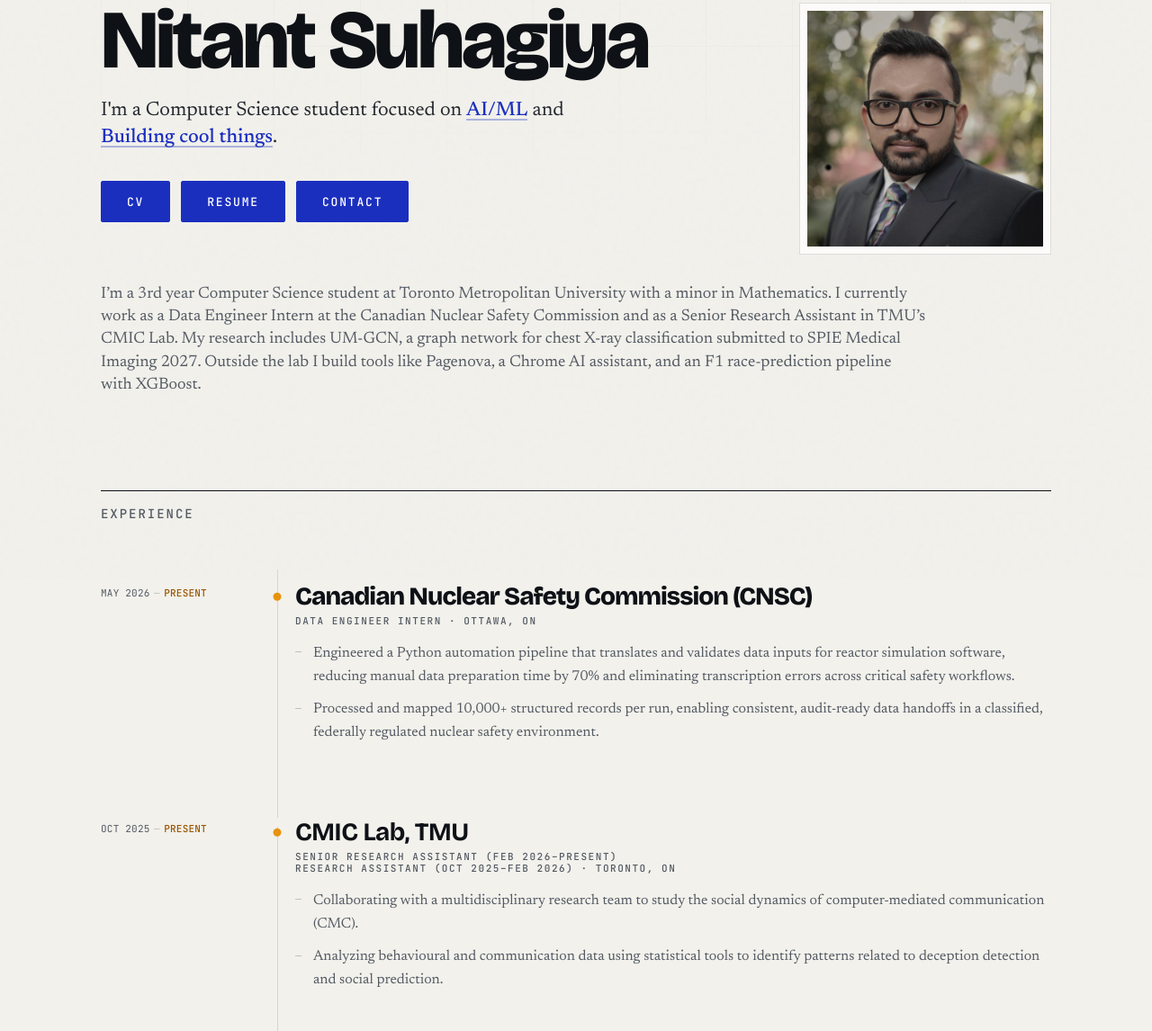
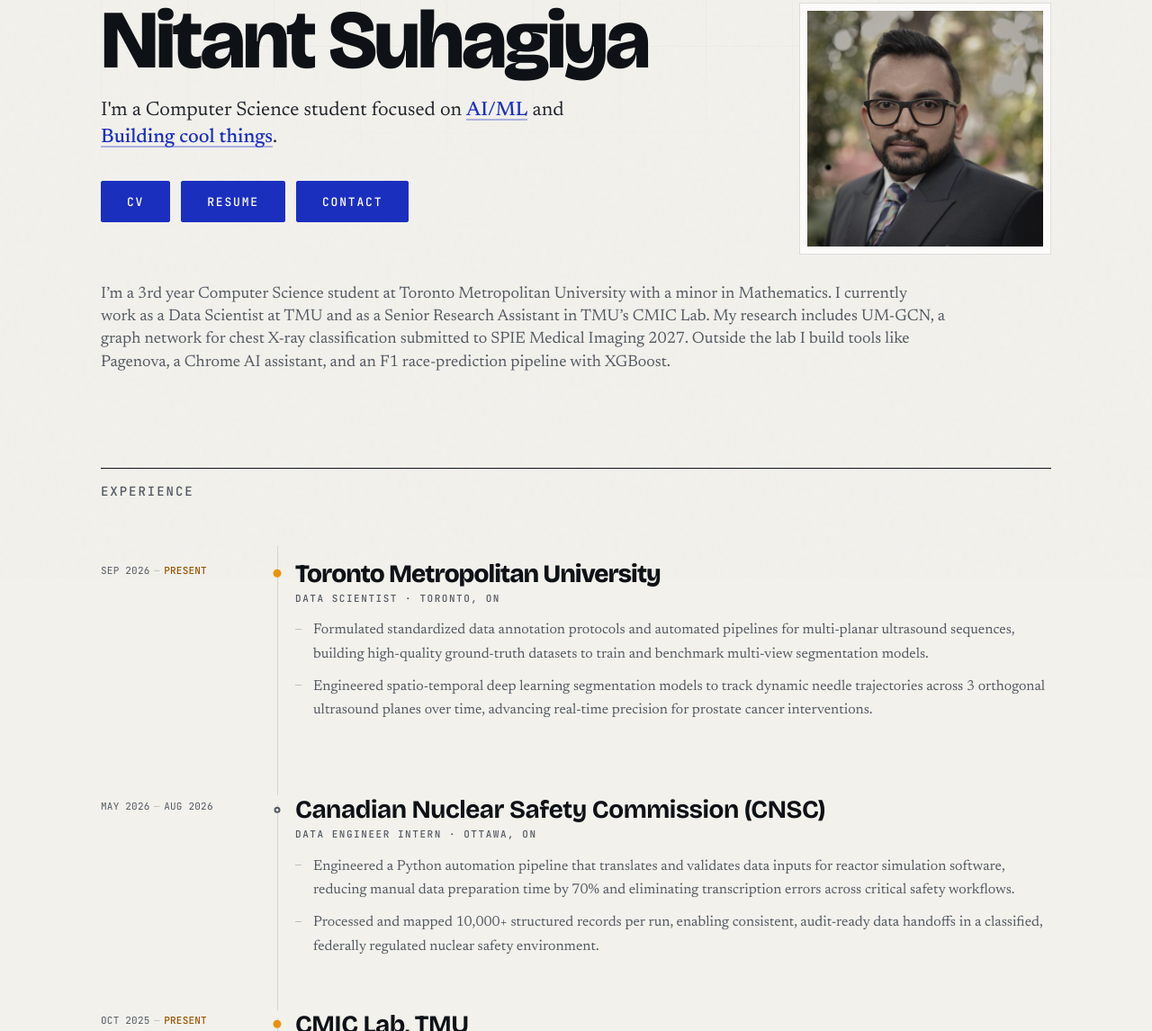
Before and after one commit to Nitant-Suhagiya/Portfolio, a plain HTML site: page index.html in a window 1280 px wide. Shown: the part 157-1303 px from the top of the page at 90% size. Drawn offline with nearby package versions, Linux system fonts and the light colour scheme.

Commit message:
Update experience for Data Scientist role and refresh CV/resume.

```diff
--- a/index.html
+++ b/index.html
@@ -109,13 +109,12 @@
           </div>
           <p class="hero-about">
             I’m a 3rd year Computer Science student at Toronto Metropolitan University
-            with a minor in Mathematics. I currently work as a Data Engineer
-            Intern at the Canadian Nuclear Safety Commission and as a Senior
-            Research Assistant in TMU’s CMIC Lab. My research includes UM-GCN, a
-            graph network for chest X-ray classification submitted to SPIE
-            Medical Imaging 2027. Outside the lab I build tools like Pagenova, a
-            Chrome AI assistant, and an F1 race-prediction pipeline with
-            XGBoost.
+            with a minor in Mathematics. I currently work as a Data Scientist at
+            TMU and as a Senior Research Assistant in TMU’s CMIC Lab. My research
+            includes UM-GCN, a graph network for chest X-ray classification
+            submitted to SPIE Medical Imaging 2027. Outside the lab I build tools
+            like Pagenova, a Chrome AI assistant, and an F1 race-prediction
+            pipeline with XGBoost.
           </p>
           <div class="hero-bg" aria-hidden="true"></div>
         </section>
@@ -129,10 +128,50 @@
               <article class="jobs-container jobs-container--lead jobs-container--current">
                 <span class="job-marker" aria-hidden="true"></span>
                 <p class="daterange">
+                  <time datetime="2026-09">Sep 2026</time>
+                  <span class="daterange-sep" aria-hidden="true">—</span>
+                  <span class="sr-only"> to </span>
+                  <span class="daterange-present">Present</span>
+                </p>
+                <div class="job-body">
+                  <header>
+                    <h3>
+                      <a
+                        class="job-company"
+                        href="https://www.torontomu.ca/laboratory-translational-medicine/"
+                        target="_blank"
+                        rel="noopener noreferrer"
+                        >Toronto Metropolitan University</a
+                      >
+                      <span class="job-position"
+                        >Data Scientist · Toronto, ON</span
+                      >
+                    </h3>
+                  </header>
+                  <ul class="points">
+                    <li>
+                      Formulated standardized data annotation protocols and
+                      automated pipelines for multi-planar ultrasound sequences,
+                      building high-quality ground-truth datasets to train and
+                      benchmark multi-view segmentation models.
+                    </li>
+                    <li>
+                      Engineered spatio-temporal deep learning segmentation
+                      models to track dynamic needle trajectories across 3
+                      orthogonal ultrasound planes over time, advancing
+                      real-time precision for prostate cancer interventions.
+                    </li>
+                  </ul>
+                </div>
+              </article>
+
+              <article class="jobs-container">
+                <span class="job-marker" aria-hidden="true"></span>
+                <p class="daterange">
                   <time datetime="2026-05">May 2026</time>
                   <span class="daterange-sep" aria-hidden="true">—</span>
                   <span class="sr-only"> to </span>
-                  <span class="daterange-present">Present</span>
+                  <time datetime="2026-08">Aug 2026</time>
                 </p>
                 <div class="job-body">
                   <header>
```
Also changed, not shown: 2 other files.
